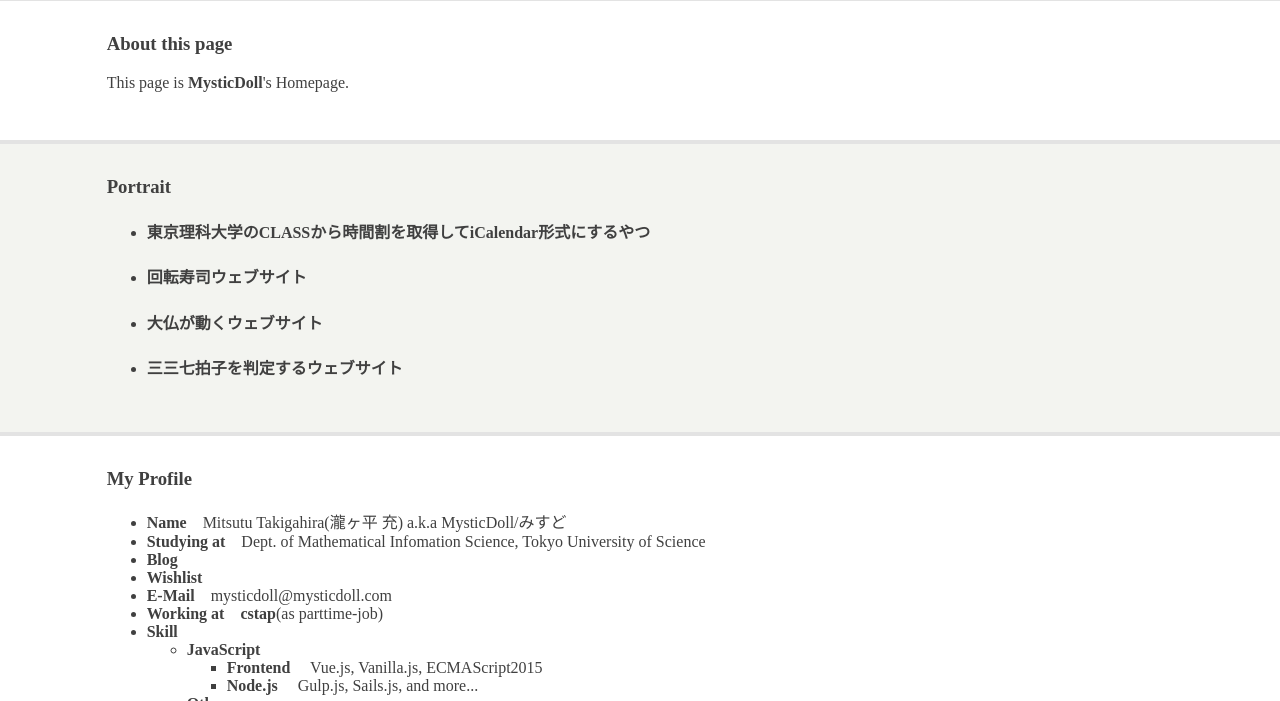
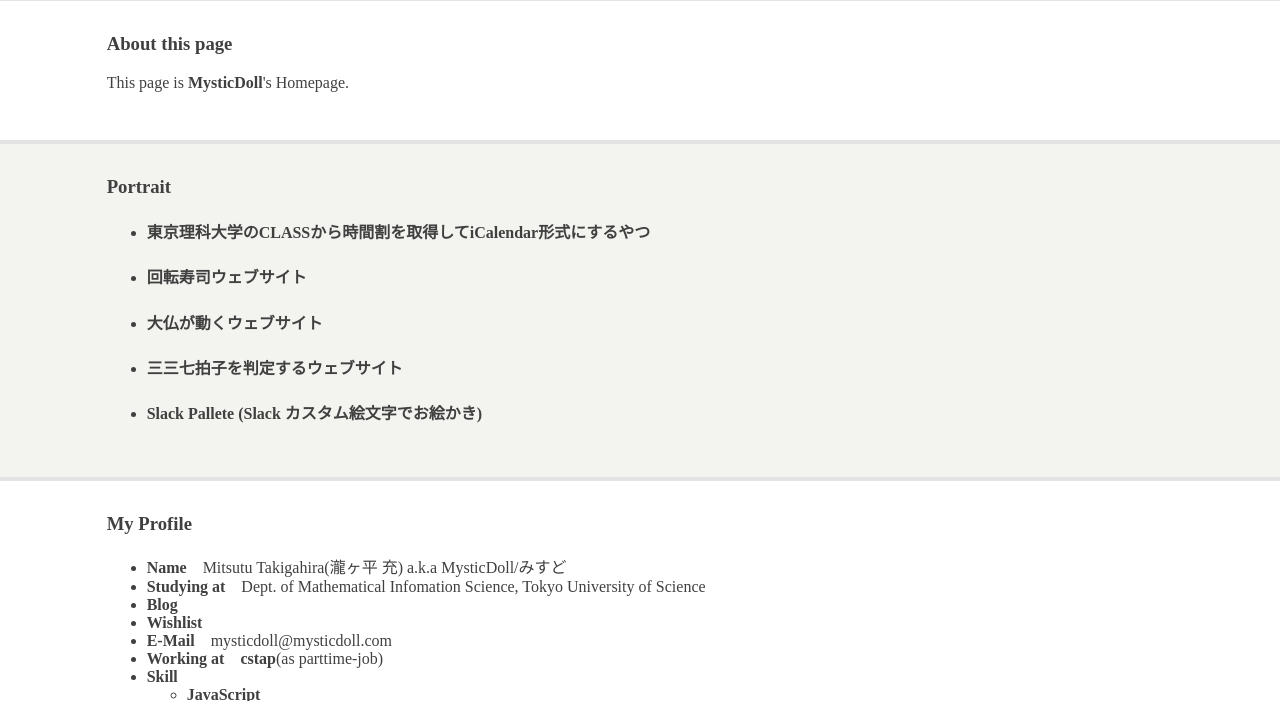
Before and after one commit to MysticDoll/mysticdoll.github.io, a plain HTML site: page index.html in a window 1280 px wide. Shown: the part 79-780 px from the top of the page. Drawn offline with Linux system fonts and the light colour scheme.

Commit message:
Update index.html

```diff
--- a/index.html
+++ b/index.html
@@ -29,6 +29,7 @@
               <li><h4><a href="http://spin-sushi.azurewebsites.net">回転寿司ウェブサイト</a></h4></li>
               <li><h4><a href="http://daibutsu.azurewebsites.net">大仏が動くウェブサイト</a></h4></li>
               <li><h4><a href="http://www.mysticdoll.com/337beat">三三七拍子を判定するウェブサイト</a></h4></li>
+              <li><h4><a href="http://www.mysticdoll.com/SlackPallete">Slack Pallete (Slack カスタム絵文字でお絵かき)</a></h4></li>
             </ul>
           </div>
         </section>
```
